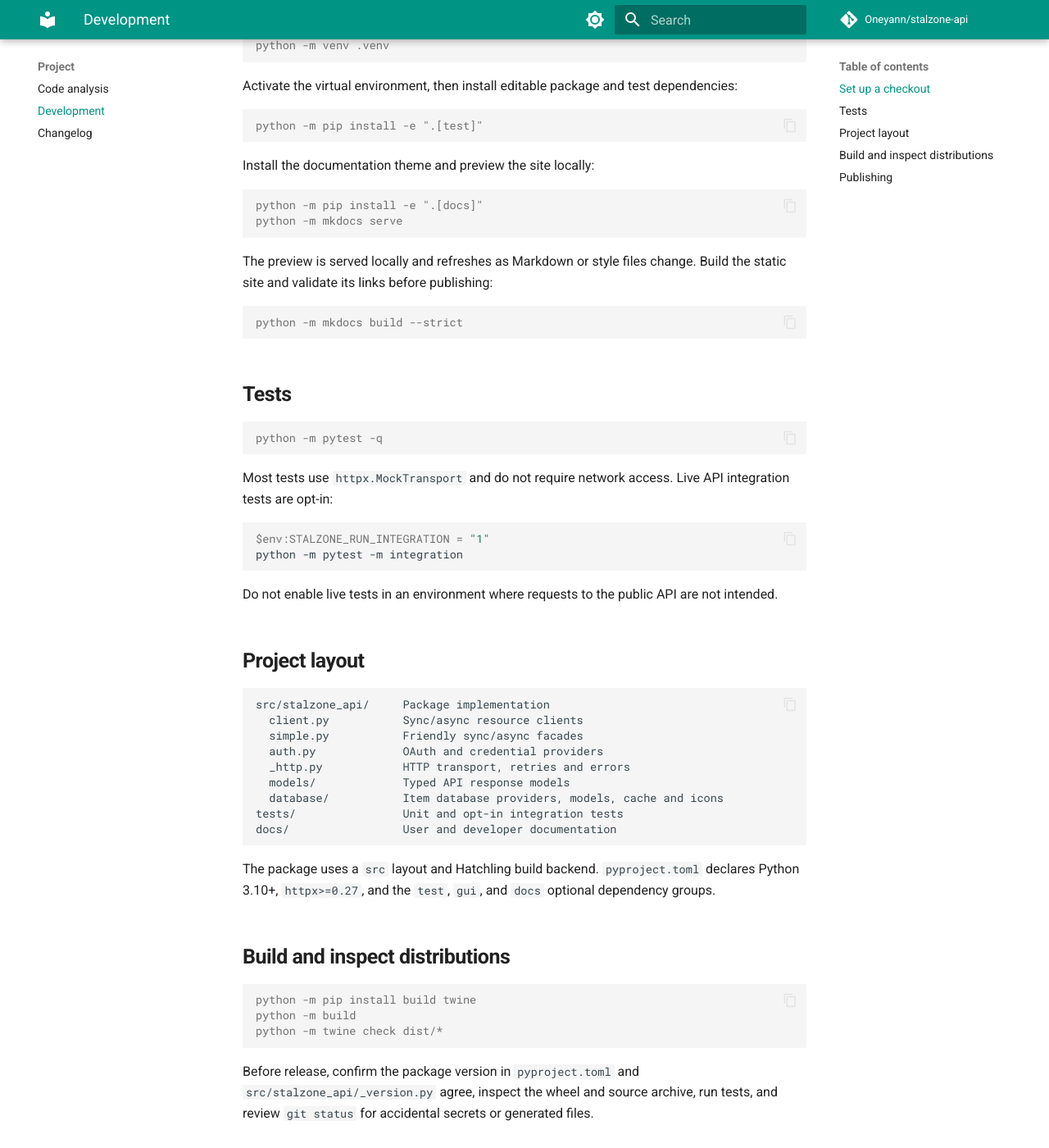
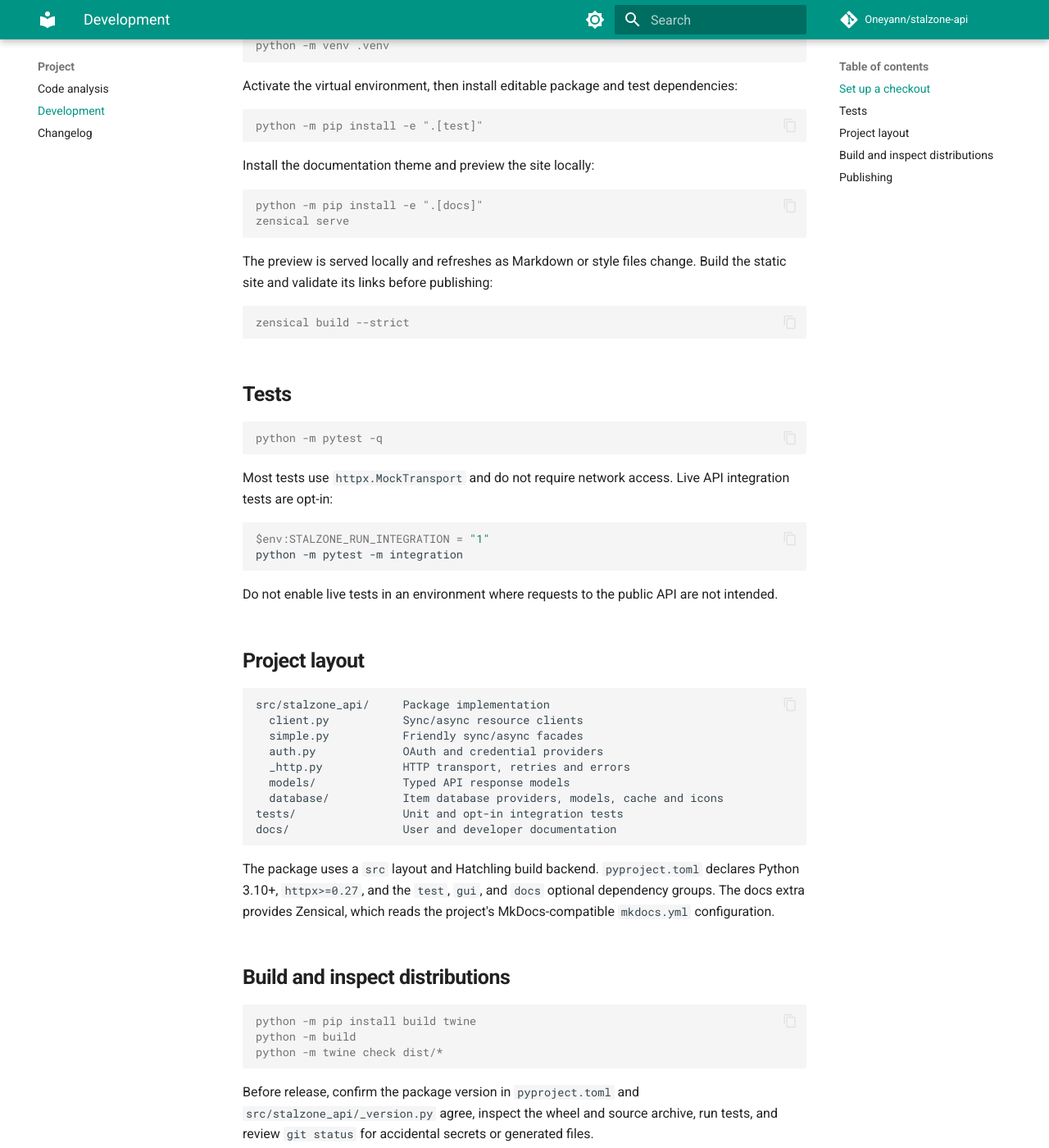
Before and after one commit to Oneyann/stalzone-api, an MkDocs documentation site: the page built from docs/development.md, in a window 1280 px wide and 1400 px high, scrolled down 291 px. Shown: the whole window at 82% size. Built offline with MkDocs 1.6.1 and Material for MkDocs 9.7.7, drawn with Linux system fonts in a browser that asks for light colours; comment, search, counter and statistics services are not loaded.

Commit message:
Use maintained Zensical docs tooling

````diff
--- a/docs/development.md
+++ b/docs/development.md
@@ -19,14 +19,14 @@ Install the documentation theme and preview the site locally:
 
 ```console
 python -m pip install -e ".[docs]"
-python -m mkdocs serve
+zensical serve
 ```
 
 The preview is served locally and refreshes as Markdown or style files change.
 Build the static site and validate its links before publishing:
 
 ```console
-python -m mkdocs build --strict
+zensical build --strict
 ```
 
 ## Tests
@@ -62,7 +62,8 @@ docs/                 User and developer documentation
 
 The package uses a `src` layout and Hatchling build backend. `pyproject.toml`
 declares Python 3.10+, `httpx>=0.27`, and the `test`, `gui`, and `docs`
-optional dependency groups.
+optional dependency groups. The docs extra provides Zensical, which reads the
+project's MkDocs-compatible `mkdocs.yml` configuration.
 
 ## Build and inspect distributions
 
--- a/pyproject.toml
+++ b/pyproject.toml
@@ -32,7 +32,7 @@ Issues = "https://github.com/Oneyann/stalzone-api/issues"
 [project.optional-dependencies]
 test = ["pytest>=8", "pytest-asyncio>=0.24"]
 gui = ["PySide6>=6.6"]
-docs = ["mkdocs-material>=9.5"]
+docs = ["zensical>=0.1.2"]
 
 [tool.hatch.build.targets.wheel]
 packages = ["src/stalzone_api"]
````
Also changed, not shown: README.md (+1 -1 lines), docs/installation.md (+1 -1 lines).
